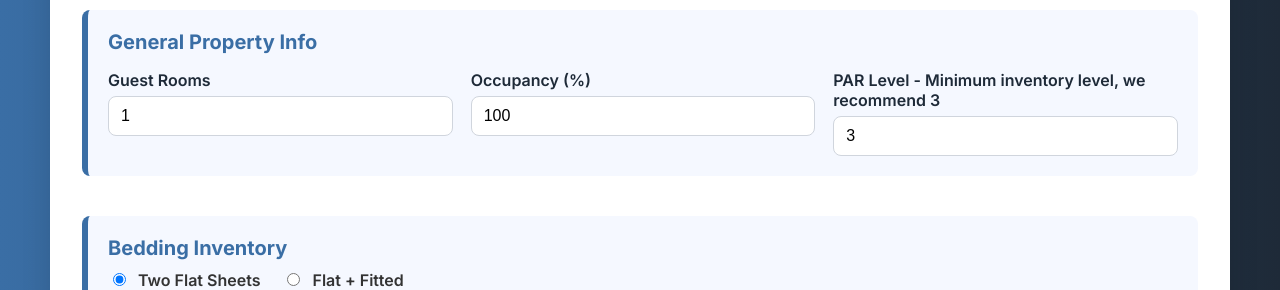
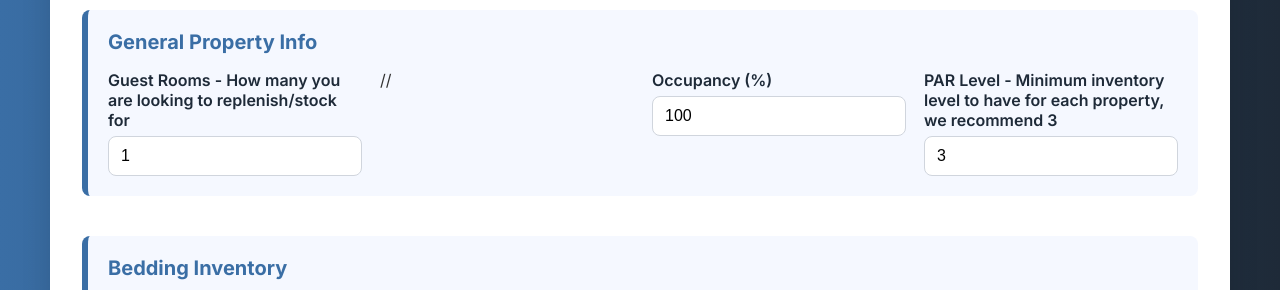
Before and after one commit to campbell3cw/Hospitality-Par-Calculater, a website: page public/index.html in a window 1280 px wide. Shown: the part 435-725 px from the top of the page. Drawn offline with nearby package versions, Linux system fonts and the light colour scheme.

Commit message:
Enhance input field labels for better clarity
Updated labels for input fields to provide clearer instructions.

```diff
--- a/public/index.html
+++ b/public/index.html
@@ -99,9 +99,9 @@
     <div class="section">
       <h2>General Property Info</h2>
       <div class="field-group">
-        <div class="field"><label for="numRooms">Guest Rooms</label><input type="number" id="numRooms" value="1" min="0"/></div>
-        <div class="field"><label for="occupancy">Occupancy (%)</label><input type="number" id="occupancy" value="100" min="0" max="100"/></div>
-        <div class="field"><label for="parLevel">PAR Level - Minimum inventory level, we recommend 3</label><input type="number" id="parLevel" value="3" min="1"/></div>
+        <div class="field"><label for="numRooms">Guest Rooms - How many you are looking to replenish/stock for</label><input type="number" id="numRooms" value="1" min="0"/></div>
+        //<div class="field"><label for="occupancy">Occupancy (%)</label><input type="number" id="occupancy" value="100" min="0" max="100"/></div>
+        <div class="field"><label for="parLevel">PAR Level - Minimum inventory level to have for each property, we recommend 3</label><input type="number" id="parLevel" value="3" min="1"/></div>
       </div>
     </div>
 
```
